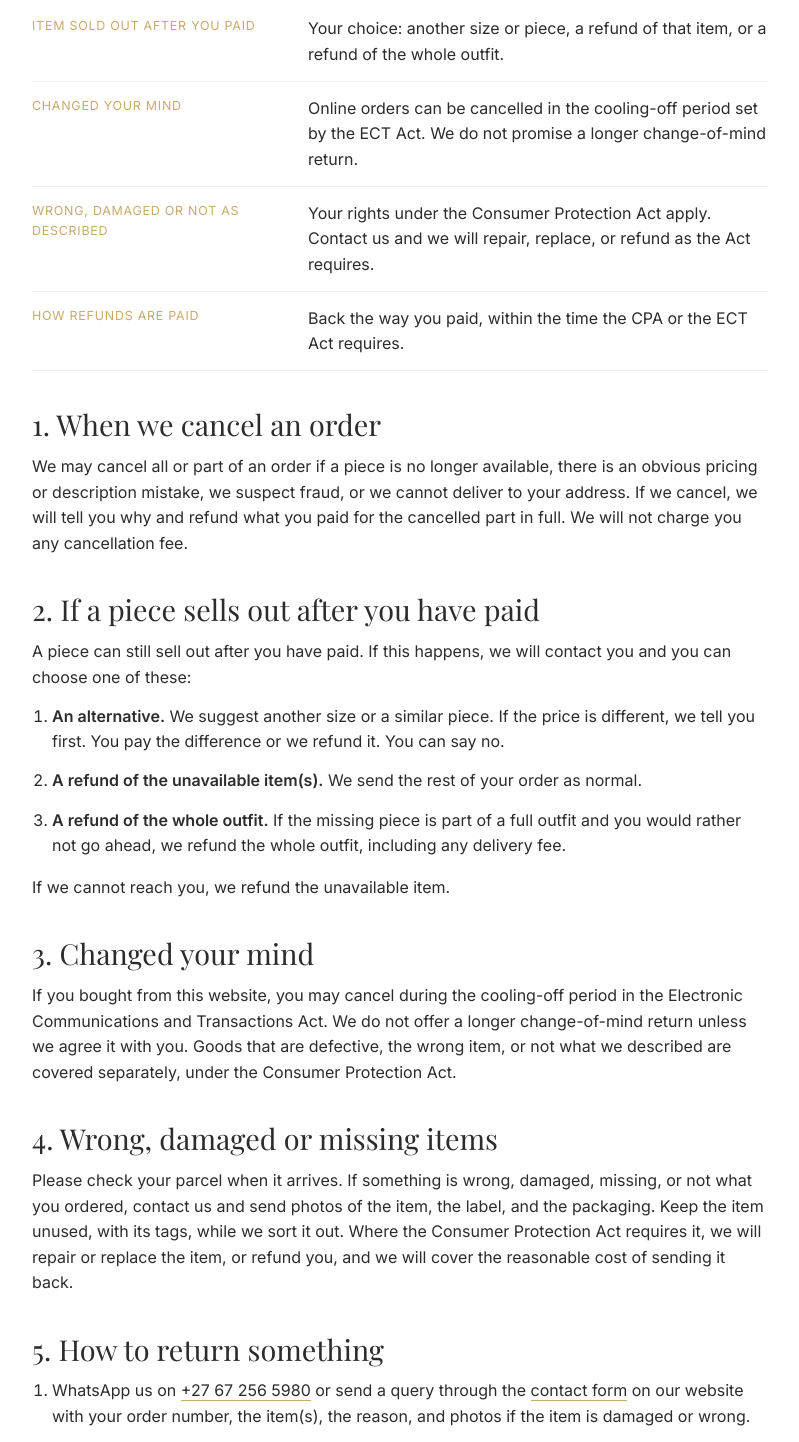
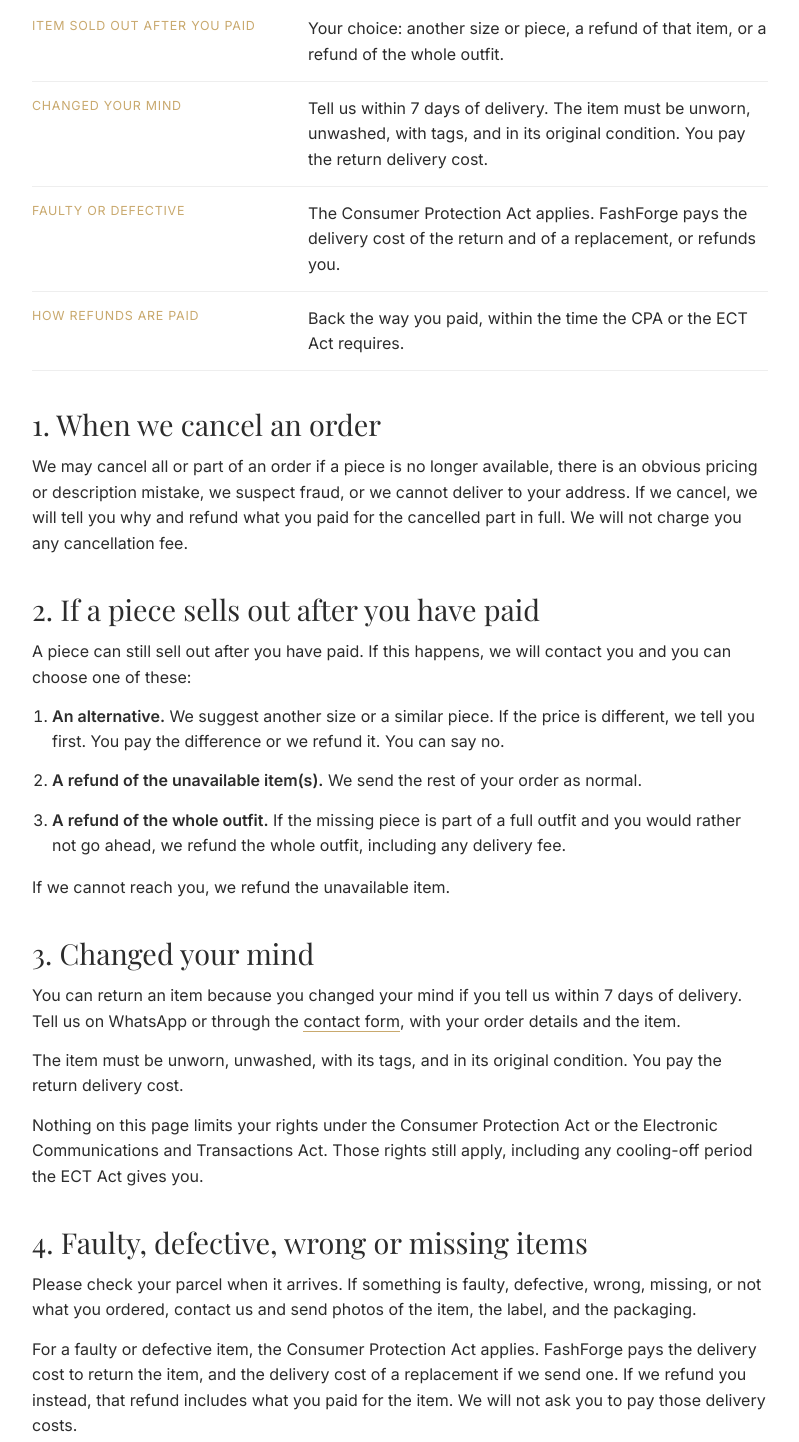
Before and after one commit to MandlaMokoena2244/style-discovery-platform, a plain HTML site: page refunds-and-cancellations.html in a window 1280 px wide. Shown: the part 850-2292 px from the top of the page, without its empty margins (240-1039 px from the left). Drawn offline with nearby package versions, Linux system fonts and the light colour scheme.

Commit message:
Allow 7-day change-of-mind returns and keep the Gmail address.
Customers can return unworn items within 7 days of delivery and pay that courier cost. FashForge pays return and replacement delivery when an item is faulty. The public email stays fashforge@gmail.com.

Co-authored-by: MandlaMokoena2244 <MandlaMokoena2244@users.noreply.github.com>

```diff
--- a/refunds-and-cancellations.html
+++ b/refunds-and-cancellations.html
@@ -3,16 +3,16 @@
 <head>
     <meta charset="UTF-8">
     <meta name="viewport" content="width=device-width, initial-scale=1.0">
-    <meta name="description" content="Returns for FashForge. Your rights under the Consumer Protection Act, and how to send something back.">
+    <meta name="description" content="Returns for FashForge. Change-of-mind returns within 7 days of delivery, and faulty items under the Consumer Protection Act.">
     <meta property="og:title" content="Returns | FashForge">
-    <meta property="og:description" content="Returns for FashForge. Your rights under the Consumer Protection Act, and how to send something back.">
+    <meta property="og:description" content="Returns for FashForge. Change-of-mind returns within 7 days of delivery, and faulty items under the Consumer Protection Act.">
     <meta property="og:url" content="https://fashforge.co.za/refunds-and-cancellations.html">
     <meta property="og:type" content="website">
     <meta property="og:image" content="https://fashforge.co.za/images/og-fashforge.jpg">
     <meta property="og:image:alt" content="FashForge">
     <meta name="twitter:card" content="summary_large_image">
     <meta name="twitter:title" content="Returns | FashForge">
-    <meta name="twitter:description" content="Returns for FashForge. Your rights under the Consumer Protection Act, and how to send something back.">
+    <meta name="twitter:description" content="Returns for FashForge. Change-of-mind returns within 7 days of delivery, and faulty items under the Consumer Protection Act.">
     <meta name="twitter:image" content="https://fashforge.co.za/images/og-fashforge.jpg">
     <link rel="canonical" href="https://fashforge.co.za/refunds-and-cancellations.html">
     <link rel="icon" href="favicon.ico" sizes="any">
@@ -59,7 +59,6 @@
             <p>We want you to love your outfit. This policy explains when you can return something and how refunds work. It forms part of our <a href="terms-and-conditions.html">Terms and Conditions</a> and does not reduce any of your rights under the Consumer Protection Act (CPA) or the Electronic Communications and Transactions Act (ECT Act).</p>
             <p class="policy-related">Also see our <a href="terms-and-conditions.html">Terms and Conditions</a> and <a href="delivery-policy.html">Shipping</a>.</p>
 
-            <!-- TODO(Mandla): confirm any change-of-mind returns beyond the ECT Act cooling-off period, who pays the return courier in each case, and how quickly refunds are sent once a return arrives. -->
             <dl class="policy-facts">
                 <div>
                     <dt>Item sold out after you paid</dt>
@@ -67,11 +66,11 @@
                 </div>
                 <div>
                     <dt>Changed your mind</dt>
-                    <dd>Online orders can be cancelled in the cooling-off period set by the ECT Act. We do not promise a longer change-of-mind return.</dd>
+                    <dd>Tell us within 7 days of delivery. The item must be unworn, unwashed, with tags, and in its original condition. You pay the return delivery cost.</dd>
                 </div>
                 <div>
-                    <dt>Wrong, damaged or not as described</dt>
-                    <dd>Your rights under the Consumer Protection Act apply. Contact us and we will repair, replace, or refund as the Act requires.</dd>
+                    <dt>Faulty or defective</dt>
+                    <dd>The Consumer Protection Act applies. FashForge pays the delivery cost of the return and of a replacement, or refunds you.</dd>
                 </div>
                 <div>
                     <dt>How refunds are paid</dt>
@@ -92,10 +91,13 @@
             <p>If we cannot reach you, we refund the unavailable item.</p>
 
             <h2>3. Changed your mind</h2>
-            <p>If you bought from this website, you may cancel during the cooling-off period in the Electronic Communications and Transactions Act. We do not offer a longer change-of-mind return unless we agree it with you. Goods that are defective, the wrong item, or not what we described are covered separately, under the Consumer Protection Act.</p>
+            <p>You can return an item because you changed your mind if you tell us within 7 days of delivery. Tell us on WhatsApp or through the <a href="contact.html">contact form</a>, with your order details and the item.</p>
+            <p>The item must be unworn, unwashed, with its tags, and in its original condition. You pay the return delivery cost.</p>
+            <p>Nothing on this page limits your rights under the Consumer Protection Act or the Electronic Communications and Transactions Act. Those rights still apply, including any cooling-off period the ECT Act gives you.</p>
 
-            <h2>4. Wrong, damaged or missing items</h2>
-            <p>Please check your parcel when it arrives. If something is wrong, damaged, missing, or not what you ordered, contact us and send photos of the item, the label, and the packaging. Keep the item unused, with its tags, while we sort it out. Where the Consumer Protection Act requires it, we will repair or replace the item, or refund you, and we will cover the reasonable cost of sending it back.</p>
+            <h2>4. Faulty, defective, wrong or missing items</h2>
+            <p>Please check your parcel when it arrives. If something is faulty, defective, wrong, missing, or not what you ordered, contact us and send photos of the item, the label, and the packaging.</p>
+            <p>For a faulty or defective item, the Consumer Protection Act applies. FashForge pays the delivery cost to return the item, and the delivery cost of a replacement if we send one. If we refund you instead, that refund includes what you paid for the item. We will not ask you to pay those delivery costs.</p>
 
             <h2>5. How to return something</h2>
             <ol>
@@ -104,6 +106,7 @@
                 <li>Pack the item(s) securely and include your order number.</li>
                 <li>Send the parcel with a courier that gives you a tracking number, and keep your proof of sending.</li>
             </ol>
+            <p>For a change-of-mind return, you pay the return delivery cost. For a faulty or defective item, FashForge pays the delivery cost of the return and of a replacement, or refunds you.</p>
 
             <h2>6. How and when refunds are paid</h2>
             <p>Refunds go back the way you paid. If you paid by card through a payment link, the refund goes back to that card. We do not see or store your card number.</p>
@@ -111,7 +114,8 @@
             <p>We do not give refunds in cash.</p>
 
             <h2>7. When we may refuse a return</h2>
-            <p>We may refuse a return that the Consumer Protection Act and the Electronic Communications and Transactions Act do not require, for example a change of mind after the cooling-off period, or an item that was used or damaged after delivery.</p>
+            <p>We may refuse a change-of-mind return if you tell us more than 7 days after delivery, or if the item has been worn or washed, is missing its tags, or is not in its original condition.</p>
+            <p>We will not refuse a return that the Consumer Protection Act or the Electronic Communications and Transactions Act requires. Nothing here takes those rights away.</p>
 
             <h2>8. Contact us</h2>
             <dl class="policy-contact">
--- a/site-config.js
+++ b/site-config.js
@@ -1,5 +1,5 @@
 // Shop details that should stay easy to change.
-// TODO(Mandla): switch email to hello@fashforge.co.za when that inbox is ready.
+// The public email will switch to hello@fashforge.co.za when that inbox is ready.
 window.FASHFORGE = {
     legalName: 'FashForge (Pty) Ltd',
     registration: '2026/919971/07',
```
